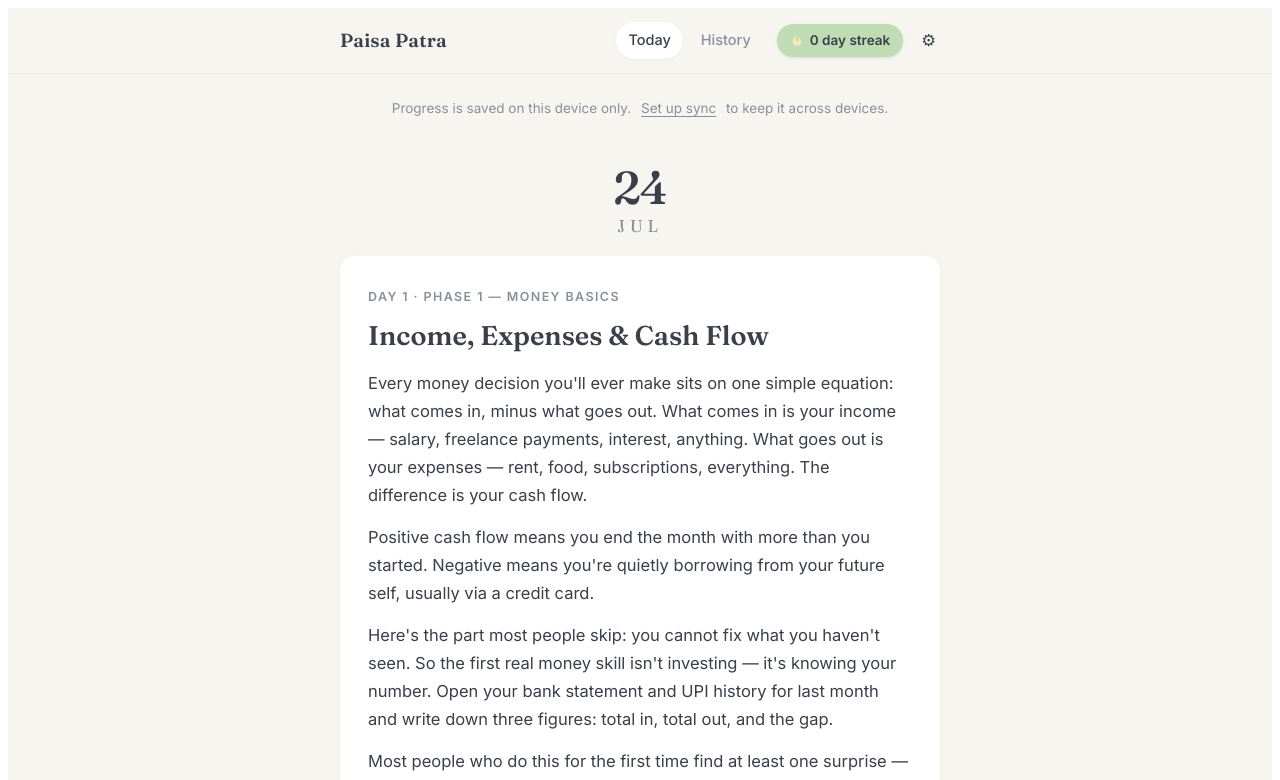
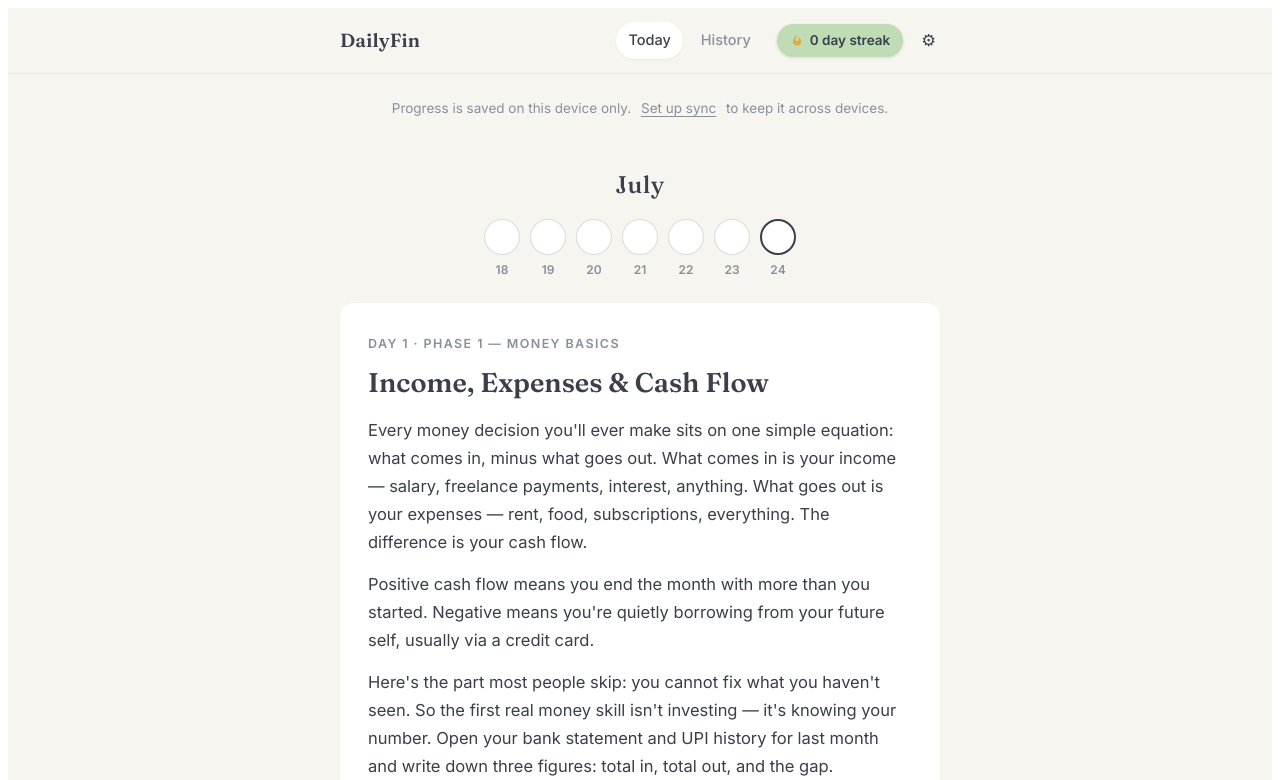
Before and after one commit to tanvidhuria/finlearn, a React (Vite) app: page / in a window 1280 px wide. Shown: the top 780 px of the page. Built offline with nearby package versions, Linux system fonts and the light colour scheme.

Commit message:
Update App.jsx

```diff
--- a/src/App.jsx
+++ b/src/App.jsx
@@ -40,6 +40,22 @@ function fmtDateTime(iso) {
   const am = h < 12 ? "am" : "pm";
   h = h % 12 || 12;
   return `${String(d.getDate()).padStart(2, "0")} ${mon}, ${h}:${String(d.getMinutes()).padStart(2, "0")} ${am}`;
+}
+
+function dateToStr(d) {
+  return `${d.getFullYear()}-${String(d.getMonth() + 1).padStart(2, "0")}-${String(d.getDate()).padStart(2, "0")}`;
+}
+
+/* last N calendar days ending today, for the week strip */
+function lastNDates(n) {
+  const out = [];
+  const now = new Date();
+  for (let i = n - 1; i >= 0; i--) {
+    const x = new Date(now);
+    x.setDate(now.getDate() - i);
+    out.push(x);
+  }
+  return out;
 }
 
 /* ---------- progress model ---------- */
@@ -132,7 +148,7 @@ async function gistWrite(pat, gistId, progress) {
   const res = await fetch(gistId ? `https://api.github.com/gists/${gistId}` : "https://api.github.com/gists", {
     method: gistId ? "PATCH" : "POST",
     headers: { Authorization: `Bearer ${pat}`, Accept: "application/vnd.github+json", "Content-Type": "application/json" },
-    body: gistId ? body : JSON.stringify({ description: "Paisa Patra progress", public: false, files: { [GIST_FILENAME]: { content: JSON.stringify(progress, null, 2) } } }),
+    body: gistId ? body : JSON.stringify({ description: "DailyFin progress", public: false, files: { [GIST_FILENAME]: { content: JSON.stringify(progress, null, 2) } } }),
   });
   if (!res.ok) throw new Error(`Gist write failed (${res.status})`);
   const data = await res.json();
@@ -220,6 +236,31 @@ export default function App() {
     () => Object.values(active?.topics || {}).filter((t) => t.status === "completed").length,
     [active]
   );
+
+  /* week strip: status per day — ✓ any completion, ✕ active day without one */
+  const weekStrip = useMemo(() => {
+    if (!active) return [];
+    const completedDates = new Set();
+    let firstActivity = null;
+    for (const t of Object.values(active.topics)) {
+      if (t.completed_at) {
+        const ds = dateToStr(new Date(t.completed_at));
+        completedDates.add(ds);
+        if (!firstActivity || ds < firstActivity) firstActivity = ds;
+      }
+      for (const ds of t.shown_dates || []) {
+        if (!firstActivity || ds < firstActivity) firstActivity = ds;
+      }
+    }
+    return lastNDates(7).map((d) => {
+      const ds = dateToStr(d);
+      let status = "none";
+      if (completedDates.has(ds)) status = "done";
+      else if (ds === today) status = "pending";
+      else if (firstActivity && ds >= firstActivity) status = "missed";
+      return { ds, num: String(d.getDate()).padStart(2, "0"), isToday: ds === today, status };
+    });
+  }, [active, today]);
 
   /* today's lesson: resurfaced missed topic (>=3 days old) queues ahead of new topics */
   const resurfaced = useMemo(() => {
@@ -314,22 +355,6 @@ export default function App() {
     });
   }
 
-  function exploreMore() {
-    // Jump the VIEW to the next topic; marks nothing on the current one
-    const idx = lessons.findIndex((l) => l.id === currentId);
-    if (idx < active.reading_position) {
-      // viewing a resurfaced/older topic -> jump to the next unread
-      setCurrentId(lessons[Math.min(active.reading_position, lessons.length - 1)].id);
-      return;
-    }
-    const nextIdx = Math.min(idx + 1, lessons.length - 1);
-    setCurrentId(lessons[nextIdx].id);
-    applyProgress((p) => ({
-      ...p,
-      reading_position: Math.min(Math.max(p.reading_position, nextIdx + 1), lessons.length),
-    }));
-  }
-
   function openDeepDive() {
     const opening = !deepOpen;
     setDeepOpen(opening);
@@ -400,7 +425,7 @@ export default function App() {
 
       <header className="fl-topbar">
         <div className="fl-topbar-inner">
-          <span className="fl-wordmark">Paisa Patra</span>
+          <span className="fl-wordmark">DailyFin</span>
           <nav className="fl-topnav">
             <button className={tab === "today" ? "on" : ""} onClick={() => setTab("today")}>Today</button>
             <button className={tab === "history" ? "on" : ""} onClick={() => setTab("history")}>History</button>
@@ -434,9 +459,19 @@ export default function App() {
 
         {tab === "today" && (
           <section>
-            <div className="fl-date-hero" aria-label={`${dayNum} ${monStr}`}>
-              <span className="fl-date-day">{dayNum}</span>
-              <span className="fl-date-mon">{monStr}</span>
+            {/* Month + week strip (diary-sketch design) */}
+            <div className="fl-strip-wrap" aria-label="This week's progress">
+              <div className="fl-month">{now.toLocaleString("en-IN", { month: "long" })}</div>
+              <div className="fl-daystrip">
+                {weekStrip.map((d) => (
+                  <div key={d.ds} className={`fl-day ${d.status}${d.isToday ? " is-today" : ""}`} title={d.ds}>
+                    <span className="fl-day-circle">
+                      {d.status === "done" ? "✓" : d.status === "missed" ? "✕" : ""}
+                    </span>
+                    <span className="fl-day-num">{d.num}</span>
+                  </div>
+                ))}
+              </div>
             </div>
 
             {allDone ? (
@@ -462,7 +497,6 @@ export default function App() {
                 )}
 
                 <div className="fl-actions">
-                  <button className="fl-btn fl-btn-mist" onClick={exploreMore}>Explore More</button>
                   <button className="fl-btn fl-btn-blush" onClick={openDeepDive} aria-expanded={deepOpen}>
                     {deepOpen ? "Close Deep Dive" : "Deep Dive"}
                   </button>
@@ -586,7 +620,7 @@ const CSS = `
 .fl-root {
   --paper:#F7F5F0; --card:#FFFFFF; --ink:#3A3F4A; --ink-soft:#8A8F9C;
   --sage:#C9D8C5; --mist:#D7E1EA; --blush:#EFD9D1;
-  --sage-strong:#4C9A3F; --mist-strong:#3B7FD4; --blush-strong:#F2C230;
+  --sage-strong:#BFDCB4; --mist-strong:#BCD4EC; --blush-strong:#F6E3A1;
   --shadow:0 1px 3px rgba(58,63,74,0.06);
   min-height:100vh; background:var(--paper); color:var(--ink);
   font-family:'Inter',system-ui,sans-serif; font-size:16.5px; line-height:1.7;
@@ -596,14 +630,14 @@ const CSS = `
 .fl-root button{font:inherit; cursor:pointer; border:none; background:none; color:inherit;}
 .fl-root button:focus-visible, .fl-root a:focus-visible, .fl-root input:focus-visible{outline:2px solid var(--ink); outline-offset:2px; border-radius:4px;}
 
-.fl-topbar{background:var(--paper); border-bottom:1px solid rgba(58,63,74,0.08);}
+.fl-topbar{background:var(--paper); border-bottom:1px solid rgba(58,63,74,0.08); position:sticky; top:0; z-index:30;}
 .fl-topbar-inner{max-width:640px; margin:0 auto; padding:14px 20px; display:flex; align-items:center; gap:14px;}
 .fl-wordmark{font-family:'Fraunces',serif; font-weight:600; font-size:19px; letter-spacing:0.2px;}
 .fl-topnav{display:flex; gap:6px; margin-left:auto;}
 .fl-topnav button{padding:6px 12px; border-radius:999px; color:var(--ink-soft); font-weight:500; font-size:14.5px;}
 .fl-topnav button.on{background:var(--card); color:var(--ink); box-shadow:var(--shadow);}
-.fl-streak-pill{background:var(--sage-strong); color:#FFFFFF; border-radius:999px; padding:5px 13px; font-size:13.5px; font-weight:600; display:inline-flex; align-items:center; gap:6px; box-shadow:0 1px 3px rgba(58,63,74,0.15); white-space:nowrap;}
-.fl-flame{color:#FFE9B0;}
+.fl-streak-pill{background:var(--sage-strong); color:#3A3F4A; border-radius:999px; padding:5px 13px; font-size:13.5px; font-weight:600; display:inline-flex; align-items:center; gap:6px; box-shadow:0 1px 3px rgba(58,63,74,0.15); white-space:nowrap;}
+.fl-flame{color:#E0A93E;}
 .fl-gear{font-size:17px; color:var(--ink-soft); padding:4px;}
 .fl-gear:hover{color:var(--ink);}
 
@@ -613,9 +647,15 @@ const CSS = `
 .fl-main{flex:1; width:100%; max-width:640px; margin:0 auto; padding:28px 20px 96px;}
 .fl-loading{text-align:center; color:var(--ink-soft); margin-top:80px; font-family:'Fraunces',serif; font-size:19px;}
 
-.fl-date-hero{display:flex; flex-direction:column; align-items:center; margin:6px 0 22px; line-height:1;}
-.fl-date-day{font-family:'Fraunces',serif; font-weight:500; font-size:46px; letter-spacing:-1px;}
-.fl-date-mon{font-family:'Fraunces',serif; font-weight:400; font-size:17px; letter-spacing:5px; color:var(--ink-soft); margin-top:6px;}
+.fl-strip-wrap{display:flex; flex-direction:column; align-items:center; margin:6px 0 22px;}
+.fl-month{font-family:'Fraunces',serif; font-weight:500; font-size:24px; letter-spacing:0.5px; margin-bottom:14px;}
+.fl-daystrip{display:flex; gap:10px;}
+.fl-day{display:flex; flex-direction:column; align-items:center; gap:5px;}
+.fl-day-circle{width:36px; height:36px; border-radius:50%; display:flex; align-items:center; justify-content:center; font-weight:700; font-size:15px; border:1.5px solid rgba(58,63,74,0.18); background:var(--card); color:var(--ink);}
+.fl-day.done .fl-day-circle{background:#BFDCB4; border-color:#A9CBA0; color:#2F5324;}
+.fl-day.missed .fl-day-circle{background:#F3D3C8; border-color:#E5BBAC; color:#8A4B33;}
+.fl-day.is-today .fl-day-circle{border:2px solid var(--ink);}
+.fl-day-num{font-size:12px; color:var(--ink-soft); font-weight:600;}
 
 .fl-card{background:var(--card); border-radius:14px; box-shadow:var(--shadow); padding:30px 28px 26px;}
 .fl-eyebrow{font-size:12.5px; letter-spacing:1.4px; text-transform:uppercase; color:var(--ink-soft); font-weight:600; margin-bottom:12px; display:flex; align-items:center; gap:10px; flex-wrap:wrap;}
@@ -628,11 +668,11 @@ const CSS = `
 
 .fl-actions{display:flex; justify-content:space-between; align-items:center; gap:14px; margin-top:24px; flex-wrap:wrap;}
 .fl-actions .fl-btn{flex:1 1 0; min-width:150px; text-align:center; white-space:nowrap;}
-.fl-btn{border-radius:999px; padding:12px 16px; font-weight:600; font-size:14.5px; color:var(--ink); transition:transform 120ms ease, box-shadow 120ms ease; box-shadow:0 2px 6px rgba(58,63,74,0.18);}
+.fl-btn{border-radius:999px; padding:12px 16px; font-weight:600; font-size:14.5px; color:var(--ink); transition:transform 120ms ease, box-shadow 120ms ease; box-shadow:0 2px 5px rgba(58,63,74,0.12); border:1px solid rgba(58,63,74,0.10);}
 .fl-btn:hover:not(:disabled){transform:translateY(-1px); filter:brightness(0.96);}
 .fl-btn:disabled{opacity:0.75; cursor:default;}
-.fl-btn-sage{background:var(--sage-strong); color:#FFFFFF;}
-.fl-btn-mist{background:var(--mist-strong); color:#FFFFFF;}
+.fl-btn-sage{background:var(--sage-strong); color:#3A3F4A;}
+.fl-btn-mist{background:var(--mist-strong); color:#3A3F4A;}
 .fl-btn-blush{background:var(--blush-strong); color:#3A3F4A;}
 
 .fl-deep{display:grid; grid-template-rows:0fr; transition:grid-template-rows 200ms ease; scroll-margin-top:16px;}
@@ -680,13 +720,15 @@ const CSS = `
 .fl-bottombar{display:none;}
 @media (max-width:700px){
   .fl-topnav{display:none;}
+  .fl-streak-pill{margin-left:auto;}
   .fl-bottombar{display:flex; position:fixed; bottom:0; left:0; right:0; background:var(--card); border-top:1px solid rgba(58,63,74,0.08); box-shadow:0 -1px 3px rgba(58,63,74,0.05); z-index:40;}
   .fl-bottombar button{flex:1; padding:12px 0 16px; display:flex; flex-direction:column; align-items:center; gap:3px; font-size:12.5px; font-weight:600; color:var(--ink-soft);}
   .fl-bottombar button.on{color:var(--ink);}
   .fl-bb-dot{width:6px; height:6px; border-radius:50%; background:currentColor; opacity:0.35;}
   .fl-bottombar button.on .fl-bb-dot{background:var(--sage-strong); opacity:1; box-shadow:0 0 0 3px rgba(94,140,74,0.25);}
   .fl-card{padding:24px 20px 22px;}
-  .fl-date-day{font-size:40px;}
+  .fl-daystrip{gap:7px;}
+  .fl-day-circle{width:32px; height:32px; font-size:14px;}
 }
 @media (prefers-reduced-motion: reduce){
   .fl-deep{transition:none;}
```
